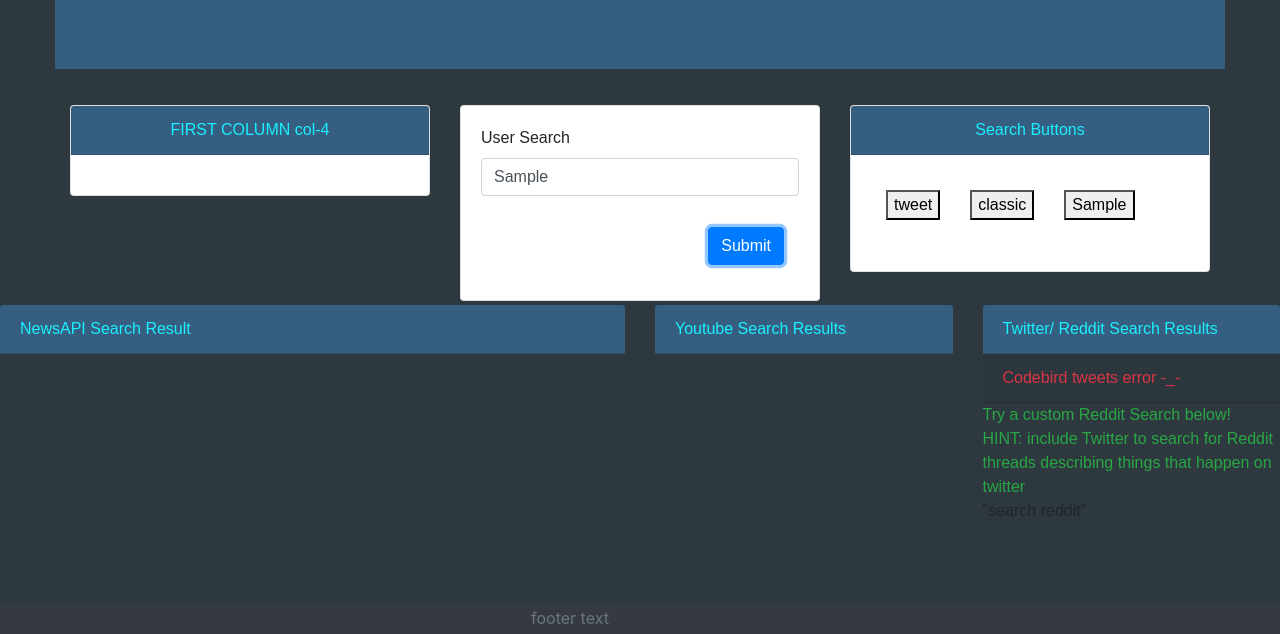
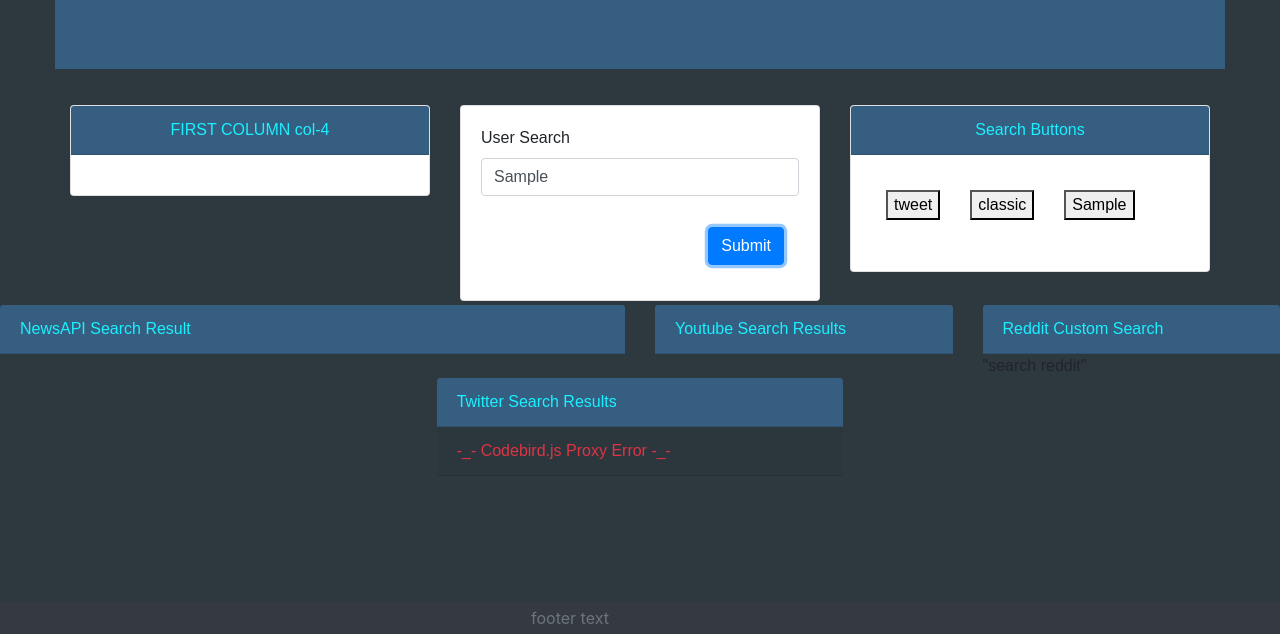
Before and after one commit to tindoann/project-11, a website with bundled scripts: page twitterHITS.html in a window 1280 px wide. Both pictures are taken after typing "Sample" into the empty fields and a click on the button "Submit". Shown: the part 166-800 px from the top of the page. Built offline with nearby package versions, Linux system fonts and the light colour scheme; no server answers; a script that the page names is missing.

Commit message:
moved twitter search below in new row. moved googleCSE to top right in the first row

```diff
--- a/assets/javascript/twitterAPI.js
+++ b/assets/javascript/twitterAPI.js
@@ -1,10 +1,16 @@
 // ==+==============================================================================+==
+// names
+// -- Bounce
+// -- Post
+// --
+
 
 // function window.onload() {
 
 // }
 
 $(document).ready(function () {
+
 
   // Set new reference to codebird = cb
   // Set authentication app-only bearer token
@@ -15,7 +21,7 @@ $(document).ready(function () {
   var localStorageTerm = localStorage.getItem("searchTerm")
   // By default display the search from localStorage
   $(".last-search-term").val(localStorageTerm);
-  console.log("default localStorage.getItem(searchTerm)) === " , localStorageTerm)
+  console.log("default localStorage.getItem(searchTerm)) === ", localStorageTerm)
 
   function renderSearchButtons() {
     $("#buttons-display-view").empty()
@@ -79,7 +85,7 @@ $(document).ready(function () {
 
     $("#tweets-dynamic-view").empty()
     // console.log('renderSearchResults here >> response = ', response);
-    console.log("response.reply.httpstatus = ", response.reply.httpstatus)
+    // console.log("response.reply.httpstatus = ", response.reply.httpstatus)
 
     // error handle response data
     // card columns may be the way to go
@@ -87,14 +93,10 @@ $(document).ready(function () {
 
       display =
         `
-      <div class"card-body text-danger">
-      <div class="card-header text-danger">Codebird tweets error -_- </div>
-      <div class="card-text text-success">Try a custom Reddit Search below!</div>
-      <div class="card-text text-success">HINT: include Twitter to search for Reddit threads describing things that happen on twitter</div>
-      <script async src="https://cse.google.com/cse.js?cx=016389558833326296142:ezmrodyt_by"></script>
-      <div class="gcse-search">"search reddit"</div>
-      </div>
-      `;
+        <div class"card-body text-danger">
+        <div class="card-header text-danger">-_- Codebird.js Proxy Error -_-</div>
+        `
+
       $(".twitter-loading").removeClass("loader")
       $('#tweets-dynamic-view').append(display);
 
--- a/twitterHITS.html
+++ b/twitterHITS.html
@@ -86,31 +86,56 @@
         <div class="row">
 
             <div class="col-6">
-                <div class="card-header project-color-style1">NewsAPI Search Result</div>
+                <div class="card-header project-color-style1">NewsAPI Search Result
+                </div>
 
-                <!-- Dynamically display generate results to HERE on CARDS -->
-                <div id="news-dynamic-view"></div>
+                <div id="news-dynamic-view">
+                </div>
+                <!-- newsAPI -->
             </div>
 
             <div class="col-3">
-                <div class="card-header project-color-style1">Youtube Search Results</div>
+                <div class="card-header project-color-style1">Youtube Search Results
+
+                </div>
                 <!-- BLANK MIDDLE DIV -->
                 <div id="youtube-video-column"></div>
             </div>
 
             <div class="col-3">
-                <div class="card-header project-color-style1">Twitter/ Reddit Search Results</div>
+                <div class="card-header project-color-style1">Reddit Custom Search
 
-                <div class="twitter-loading"></div>
+                </div>
+                <script async src="https://cse.google.com/cse.js?cx=016389558833326296142:ezmrodyt_by"></script>
+                <div class="gcse-search">"search reddit"</div>
+
+            </div>
+        </div>
+
+        <!-- IF TWITTER WORKS IT GOES HERE/ IF NOT WE DELETE LATER -->
+        <div class="row">
+
+            <div class="col-4">
+            </div>
+
+            <div class="col-4">
+
+                <div class="card-header project-color-style1">Twitter Search Results
+                </div>
                 <!-- Dynamically Generated twitter Cards -->
                 <!-- Dynamically display generate results to HERE on CARDS -->
                 <div id="tweets-dynamic-view">
-                    <!--  If twitter doesent get response, custom search twitter with google -->
+                    <!--  If twitter doesent get response, REMOVECLASS CSS .loader -->
+                </div>
+                <div class="twitter-loading">
+                </div>
 
-                </div>
+            </div>
+
+            <div class="col-4">
             </div>
         </div>
-        </div>
+
 
     </main>
 
```
Also changed, not shown: redditGoogleCSE.js (added), 1 other file.
